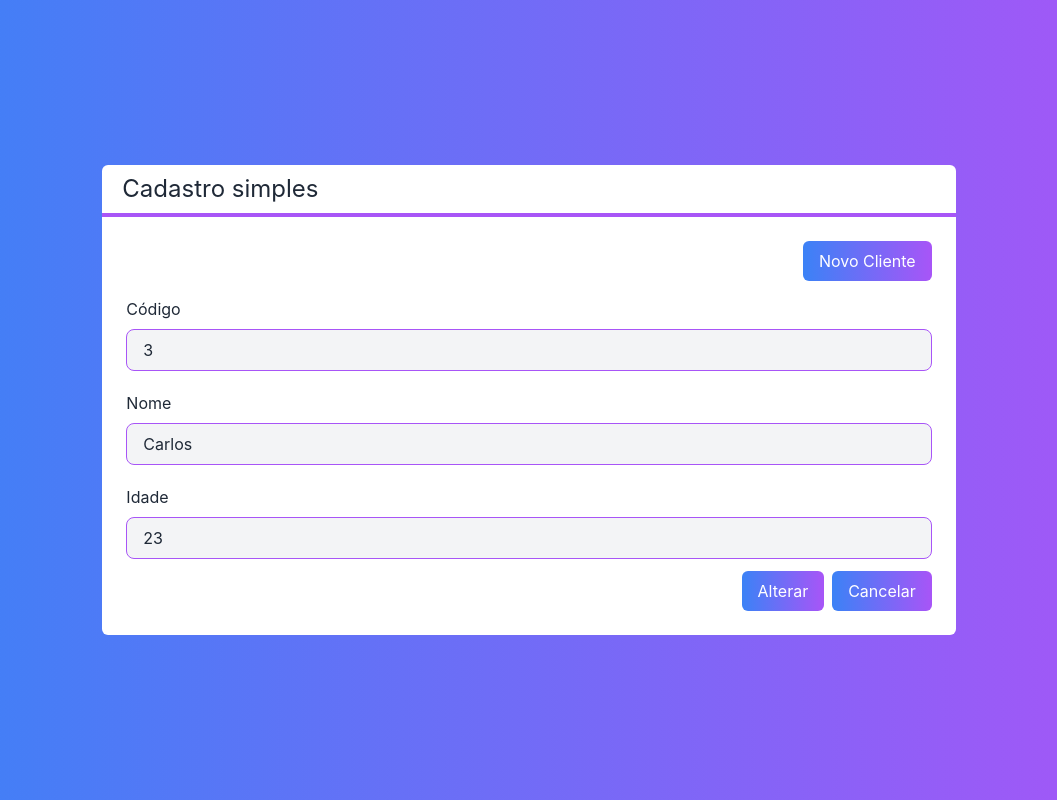
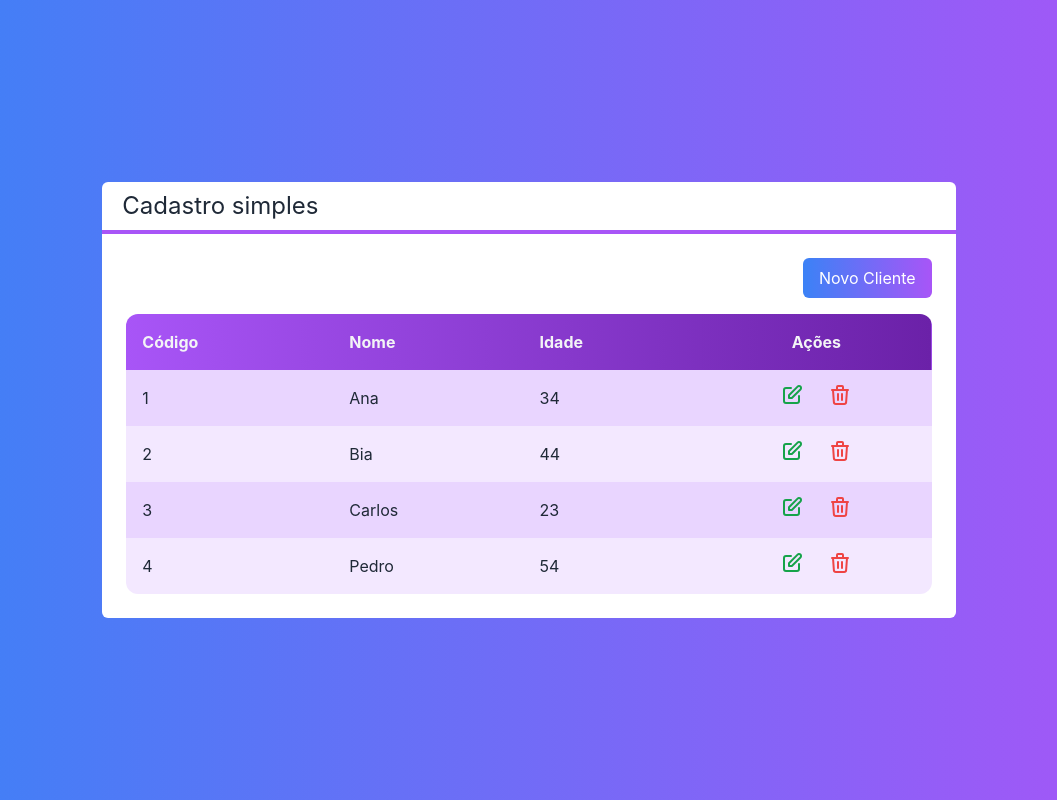
Before and after one commit to MatheusSimoes13/Next-Crud, a Next.js app: page / in a window 1280 px wide. Shown: the whole page, without its empty margins (111-1168 px from the left). Built offline with nearby package versions, Linux system fonts and the light colour scheme.

Commit message:
Alternando entre tabela e formulario

```diff
--- a/src/components/Botao.tsx
+++ b/src/components/Botao.tsx
@@ -2,12 +2,13 @@
     cor?: 'green' | 'blue' | 'gray'
     className?: string
     children: any
+    onClick?: () => void
 }
 
 export default function Botao(props: BotaoProps){
     const cor = props.cor ?? 'gray'
     return(
-        <button className={`
+        <button onClick={props.onClick} className={`
             bg-gradient-to-r from-${cor}-400 to-${cor}-700
             text-white px-4 py-2 rounded-md
             ${props.className}
--- a/src/components/Formulario.tsx
+++ b/src/components/Formulario.tsx
@@ -5,6 +5,8 @@
 
 interface FormularioProps {
     cliente: Cliente
+    clienteMudou?: (cliente: Cliente) => void
+    cancelado?: () => void
 }
 
 export default function Formulario(props: FormularioProps){
@@ -36,10 +38,11 @@
                 valorMudou={setIdade}/>
 
             <div className="flex justify-end mt-3">
-                <Botao cor="blue" className="mr-2">
+                <Botao cor="blue" className="mr-2"
+                    onClick={() => props.clienteMudou?.(new Cliente(nome, +idade, id))}>
                     {id ? 'Alterar' : 'Salvar'}
                 </Botao>
-                <Botao>
+                <Botao onClick={props.cancelado}>
                     Cancelar
                 </Botao>
                </div>
--- a/src/pages/index.tsx
+++ b/src/pages/index.tsx
@@ -1,3 +1,4 @@
+import { useState } from "react";
 import Botao from "../components/Botao";
 import Formulario from "../components/Formulario";
 import Layout from "../components/Layout";
@@ -21,6 +22,12 @@
     console.log(`Excluir... ${cliente.nome}`)
   }
 
+  function salvarCliente(cliente: Cliente){
+    console.log(cliente)
+  }
+
+  const [visivel, setVisivel] = useState<'tabela' | 'form'>('tabela')
+
   return (
     <div className={`
       flex justify-center items-center h-screen
@@ -28,14 +35,24 @@
       text-white
     `}>
       <Layout titulo="Cadastro simples">
-        <div className="flex justify-end">
-          <Botao cor="green" className="mb-4">Novo Cliente</Botao>
-        </div>
-        {/* <Tabela clientes={clientes}
-          clienteSelecionado={clienteSelecionado}
-          clienteExcluido={clienteExcluido}
-          /> */}
-          <Formulario cliente={clientes[2]}></Formulario>
+        {visivel === 'tabela' ? (
+          <>
+            <div className="flex justify-end">
+              <Botao cor="green" className="mb-4" onClick={() => setVisivel('form')}>Novo Cliente</Botao>
+            </div>
+            <Tabela clientes={clientes}
+                    clienteSelecionado={clienteSelecionado}
+                    clienteExcluido={clienteExcluido}
+                    />
+                </>
+        ) : (
+          <Formulario
+            cliente={clientes[2]}
+            clienteMudou={salvarCliente}
+            cancelado={() => setVisivel('tabela')}></Formulario>
+        )}
+
+
       </Layout>
     </div>
   )
```
Also changed, not shown: 1 other file (tests, documents, lock files or other folders).
